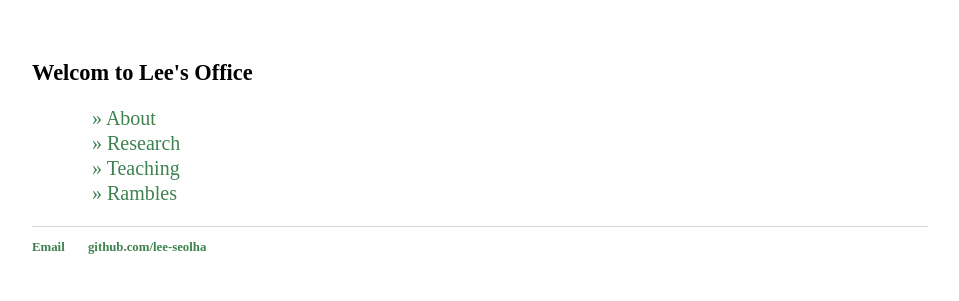
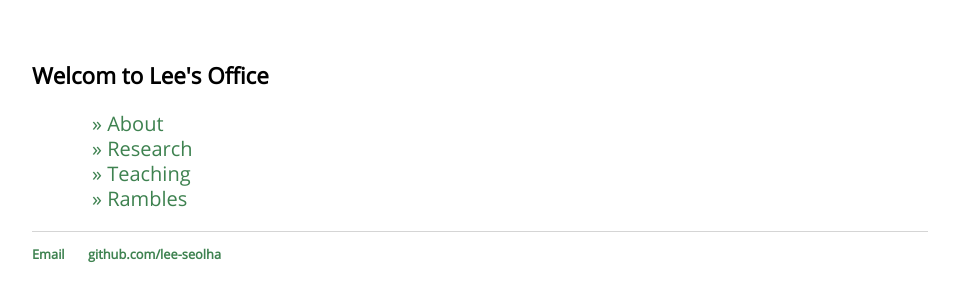
Before and after one commit to lee-seolha/lee-seolha.github.io, a Jekyll site: the page index.html, which Jekyll copies as it is, in a window 1280 px wide. Shown: the top 301 px of the page, without its empty margins (160-1119 px from the left). Built offline with Jekyll 4.4.1, drawn with Linux system fonts in a browser that asks for light colours.

Commit message:
Applied the font style

```diff
--- a/blog/index.html
+++ b/blog/index.html
@@ -4,7 +4,6 @@
 ---
 	<h1>{{ page.title }}</h1>
 	<ul class="posts">
-
 	  {% for post in site.posts %}
 	    <li><span>{{ post.date | date_to_string }}</span> » <a href="{{ post.url }}" title="{{ post.title }}">{{ post.title }}</a></li>
 	  {% endfor %}
--- a/css/main.css
+++ b/css/main.css
@@ -17,6 +17,7 @@
 body {
   margin: 60px auto;
   width: 70%;
+  font-family: var(--typography-default);
 }
 nav ul, footer ul {
   padding: 0px;
```
